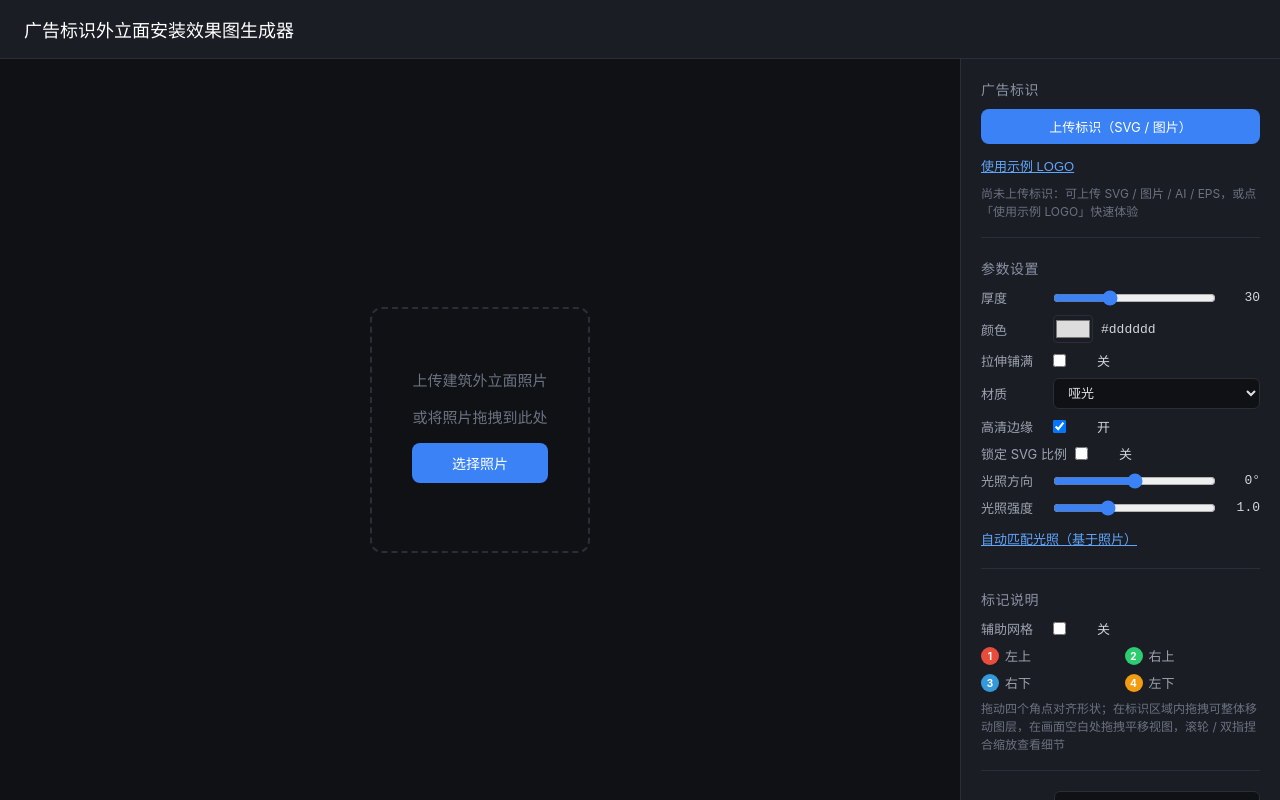
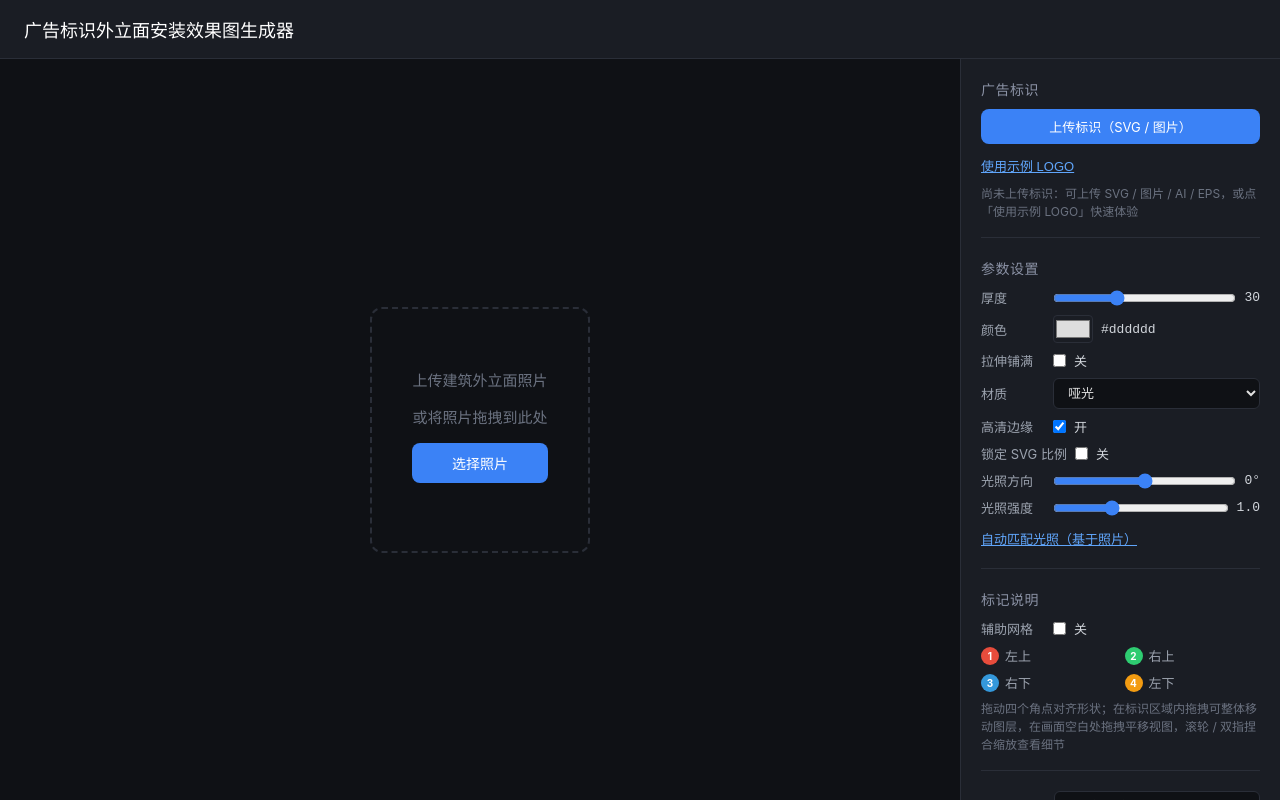
Before and after one commit to pht1991/sign-renderer, a React (Vite) app: page / in a window 1280 px wide. Built offline with nearby package versions, Linux system fonts and the light colour scheme.

Commit message:
样式：param-value 不再固定宽度，数值紧贴控件

```diff
--- a/src/App.css
+++ b/src/App.css
@@ -276,9 +276,8 @@ body {
 .param-value {
   font-size: 13px;
   color: #d1d5db;
-  width: 36px;
-  text-align: right;
   font-family: monospace;
+  white-space: nowrap;
 }
 
 .point-legend {
```
